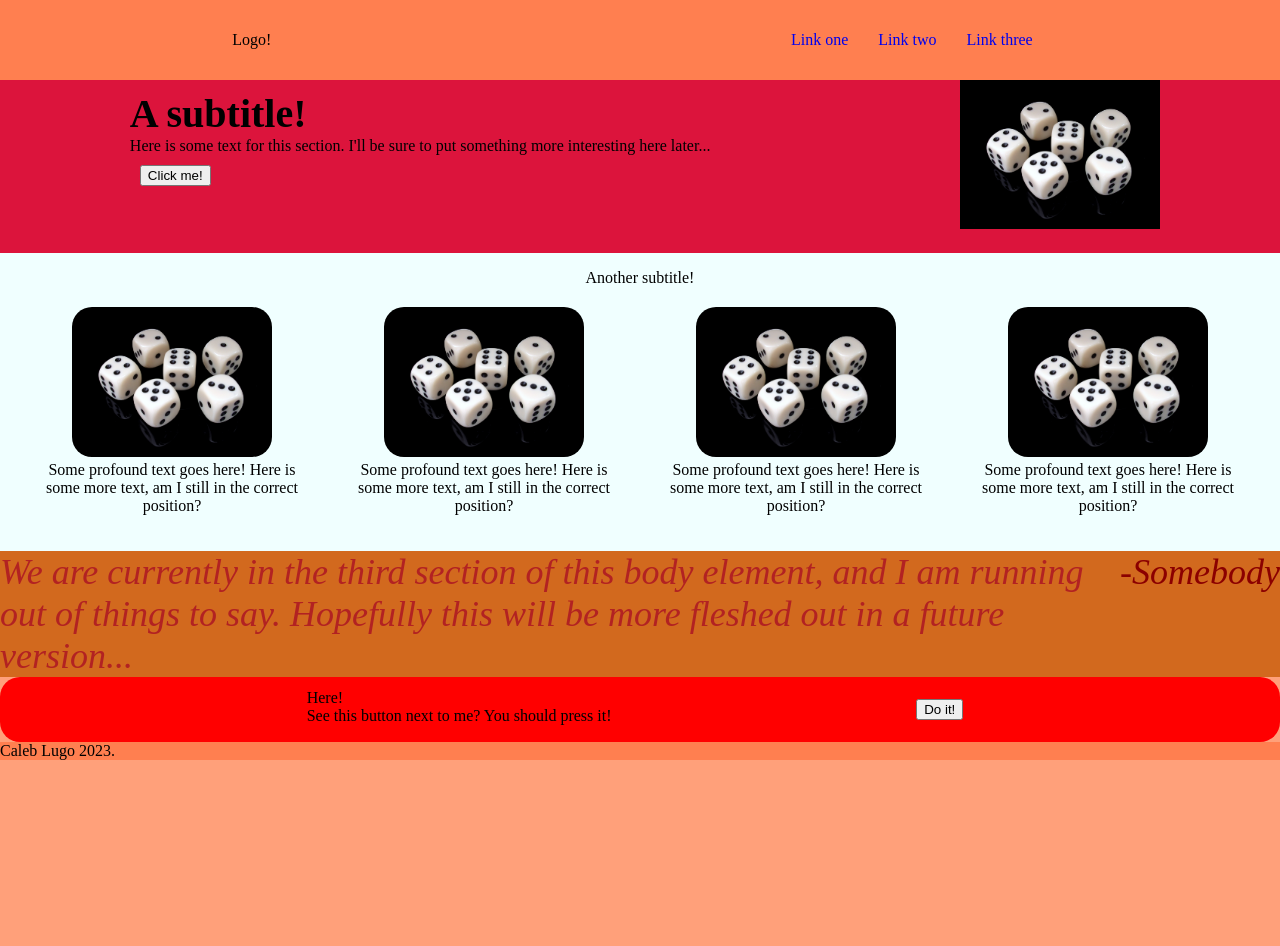
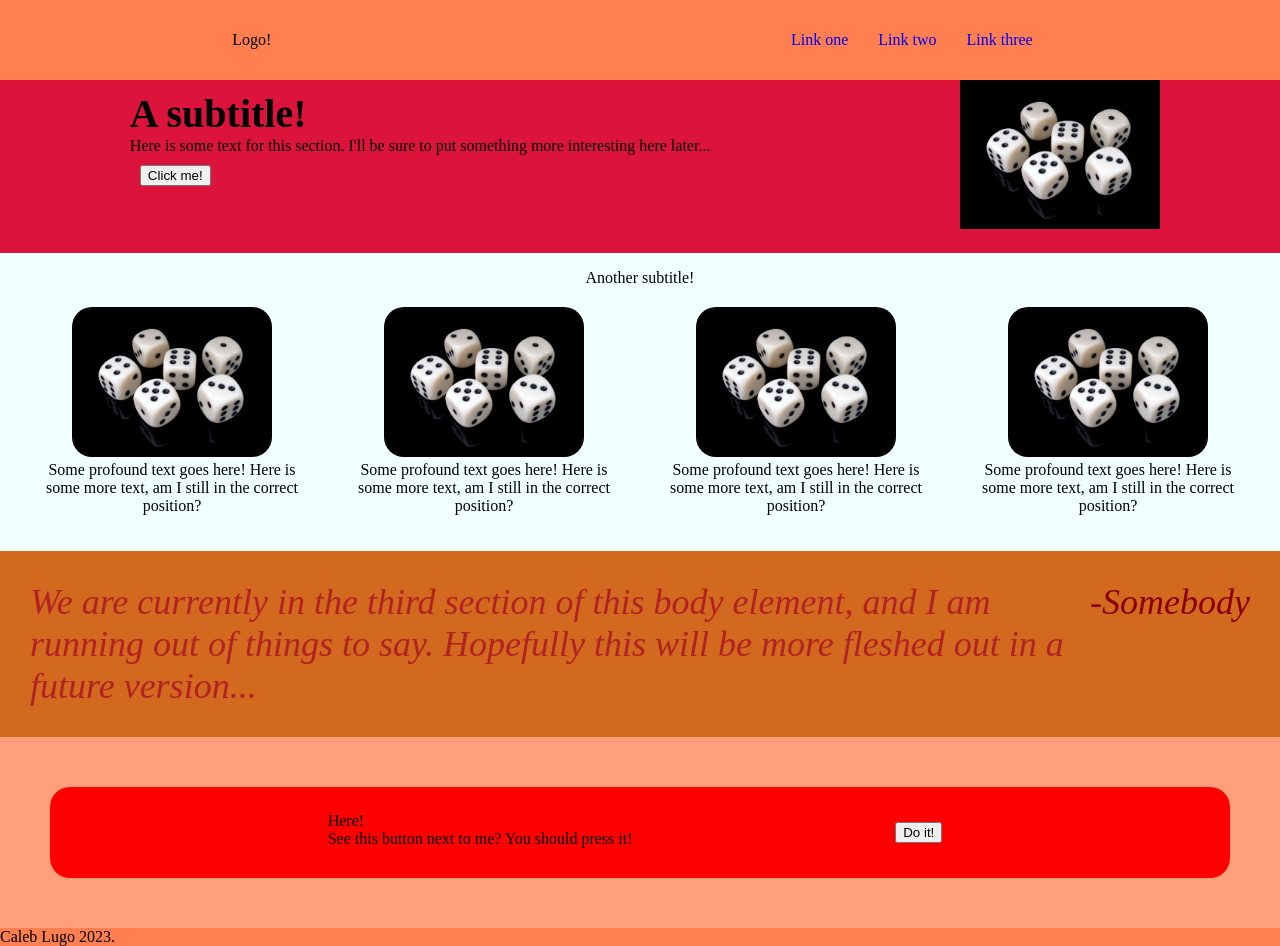
Before and after one commit to CNL-Dev/odin-landing-page, a plain HTML site: page index.html in a window 1280 px wide. Before the commit the page ends 800 px from the top, so only its background shows below. Drawn offline with Linux system fonts and the light colour scheme.

Commit message:
Modified margins and padding for content 3 and 4

```diff
--- a/style.css
+++ b/style.css
@@ -72,6 +72,7 @@ button {
     flex-direction: row;
     justify-content: space-evenly;
     background-color: chocolate;
+    padding: 30px;
 }
 
 .content-3-text,
@@ -87,7 +88,8 @@ button {
     justify-content: space-evenly;
     background-color: red;
     border-radius: 20px;
-    padding: 12px;
+    padding: 25px;
+    margin: 50px;
 }
 
 .content-4-left {
```
